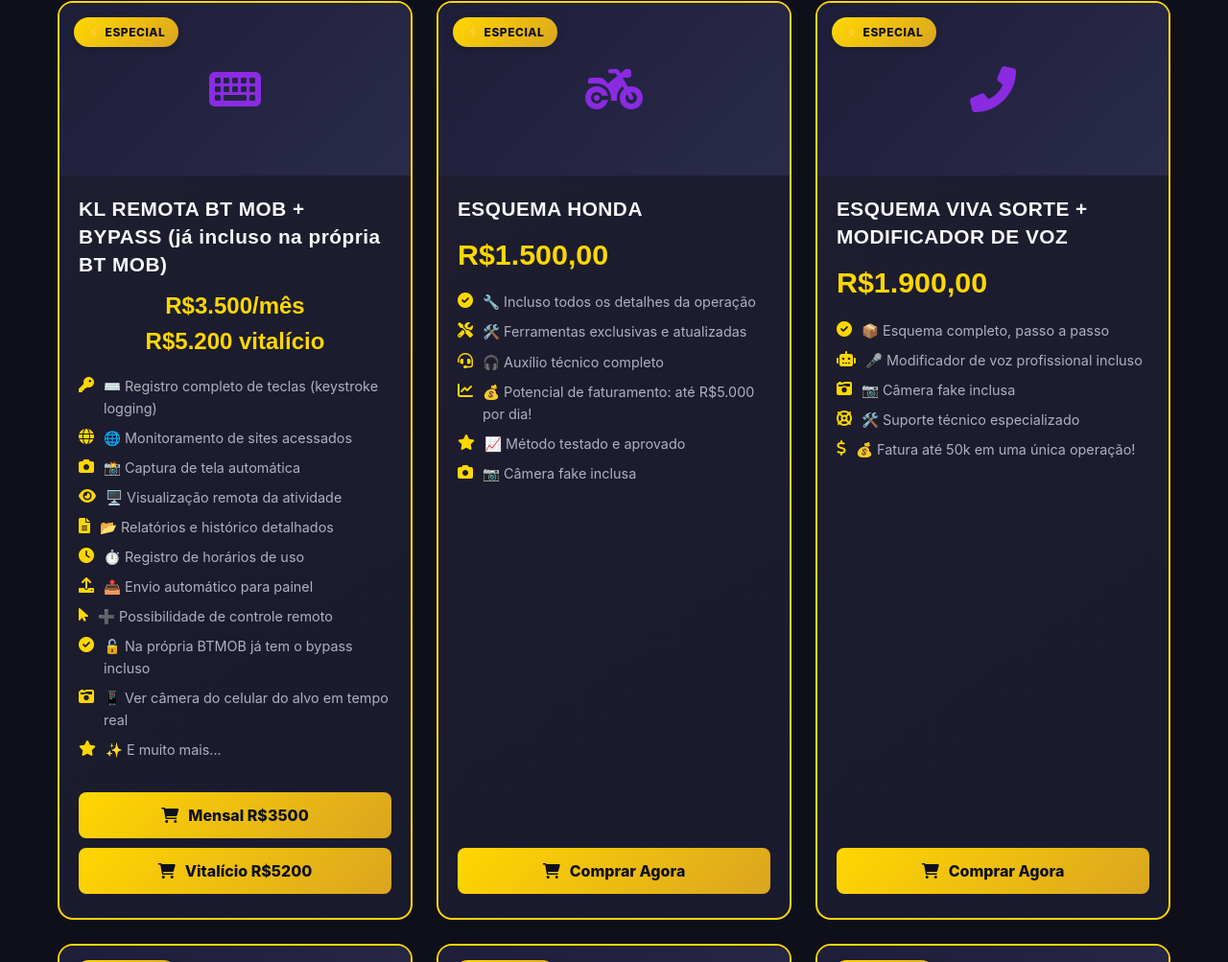
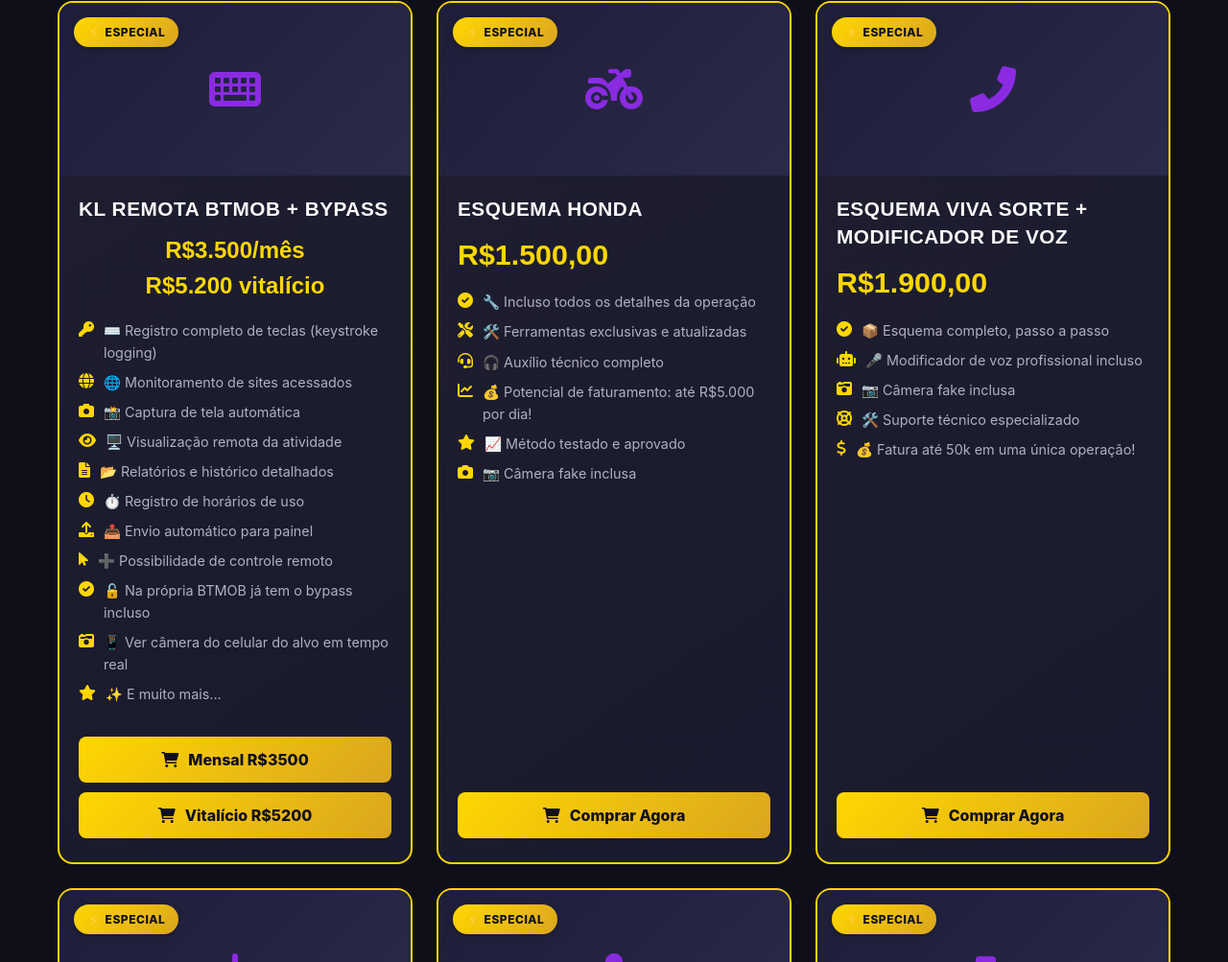
Before and after one commit to colabhotempresa-source/colabhotfinalaaa, a website: page index.html in a window 1280 px wide. Shown: the part 982-1985 px from the top of the page at 96% size. Drawn offline with Linux system fonts and the light colour scheme; animation ran at ten frames a second.

Commit message:
Update product name in index.html

```diff
--- a/index.html
+++ b/index.html
@@ -1561,7 +1561,7 @@
                     <div class="product-badge badge-special">⚡ ESPECIAL</div>
                     <div class="product-image"><i class="fas fa-keyboard"></i></div>
                     <div class="product-info">
-                        <h3>KL REMOTA BT MOB + BYPASS (já incluso na própria BT MOB)</h3>
+                        <h3>KL REMOTA BTMOB + BYPASS </h3>
                         <!-- Preço duplo: Mensal R$3500 / Vitalício R$5200 -->
                         <div class="product-price" style="justify-content: space-around;">
                             <span class="current-price" style="font-size:1.5rem;">R$3.500/mês</span>
```
